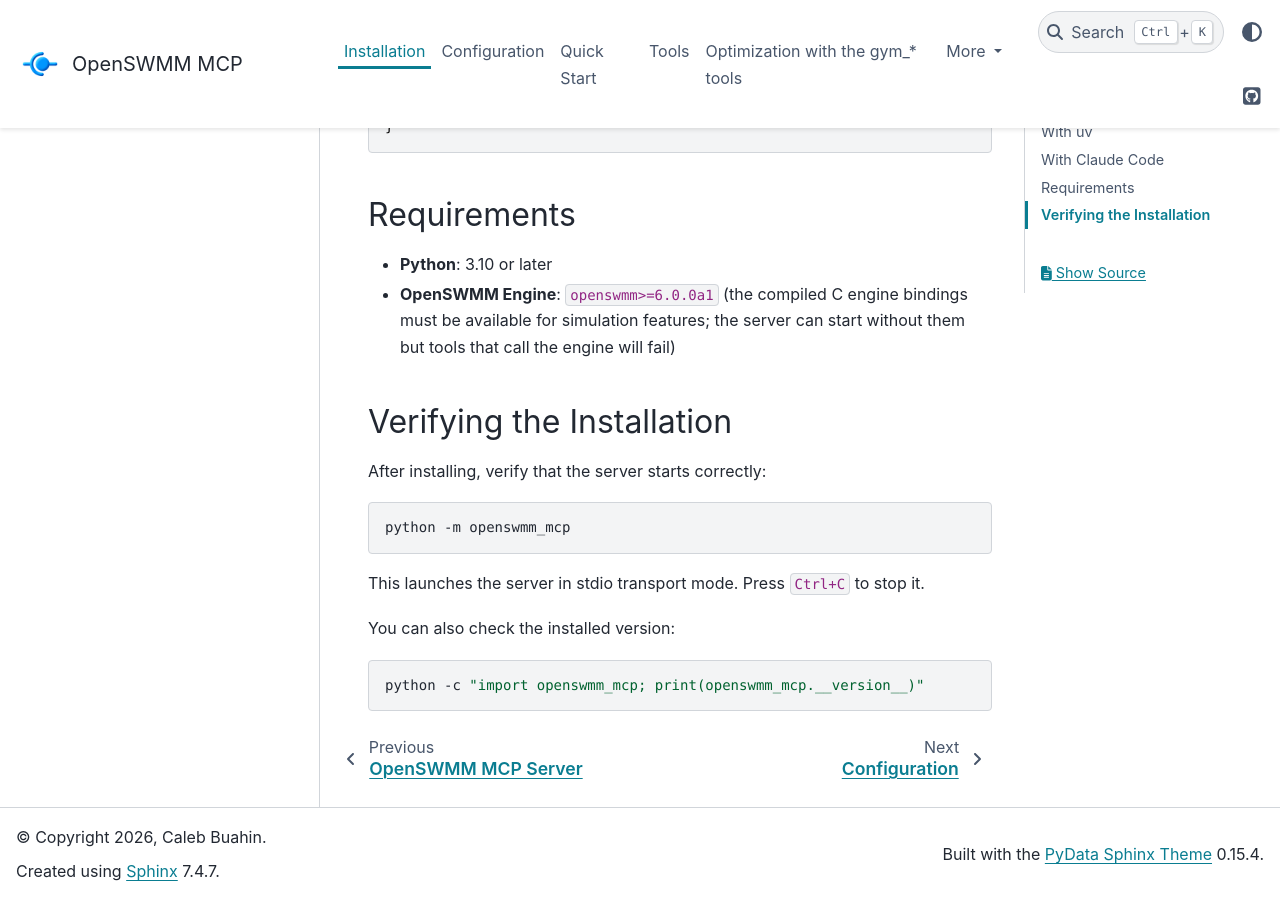
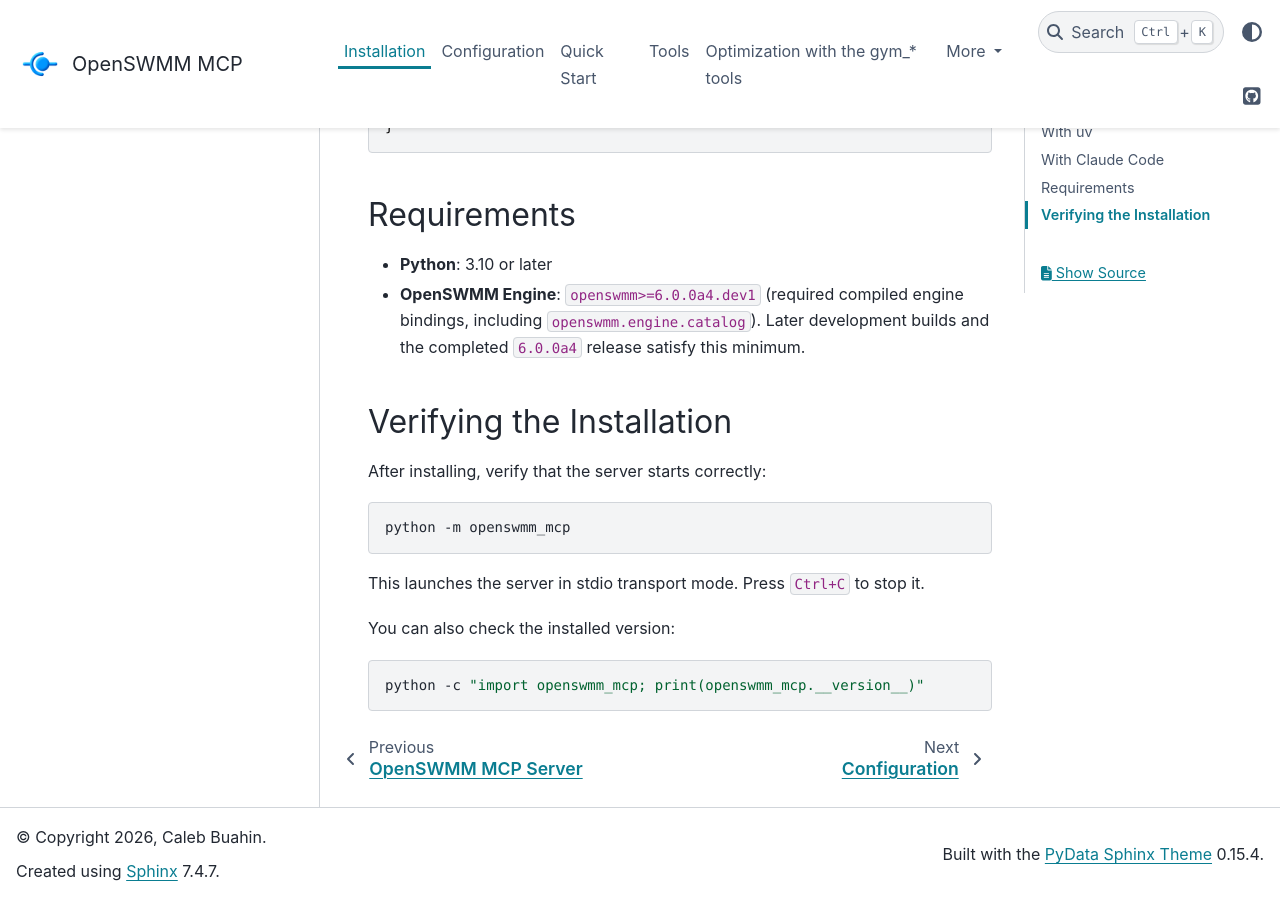
Before and after one commit to HydroCouple/openswmm.mcp, a Sphinx documentation site: the page built from docs/getting-started/installation.md, in a window 1280 px wide and 900 px high, scrolled down 1932 px. Built offline with Sphinx 7.4.7 and the PyData theme 0.15.4, drawn with Linux system fonts in a browser that asks for light colours.

Commit message:
build: require openswmm 6.0.0a4.dev1 development wheels

```diff
--- a/docs/getting-started/installation.md
+++ b/docs/getting-started/installation.md
@@ -91,9 +91,9 @@
 ## Requirements
 
 - **Python**: 3.10 or later
-- **OpenSWMM Engine**: `openswmm>=6.0.0a1` (the compiled C engine bindings
-  must be available for simulation features; the server can start without them
-  but tools that call the engine will fail)
+- **OpenSWMM Engine**: `openswmm>=6.0.0a4.dev1` (required compiled engine
+  bindings, including `openswmm.engine.catalog`). Later development builds
+  and the completed `6.0.0a4` release satisfy this minimum.
 
 ## Verifying the Installation
 
--- a/pyproject.toml
+++ b/pyproject.toml
@@ -29,7 +29,7 @@
     "pydantic-settings>=2.0",
     "numpy>=1.21",
     # The handle-based v6 engine with its API catalog (openswmm.engine.catalog).
-    "openswmm>=6.0.0a4",
+    "openswmm>=6.0.0a4.dev1",
 ]
 
 [project.optional-dependencies]
```
Also changed, not shown: CHANGELOG.md (+1 -1 lines), README.md (+1 -1 lines).
